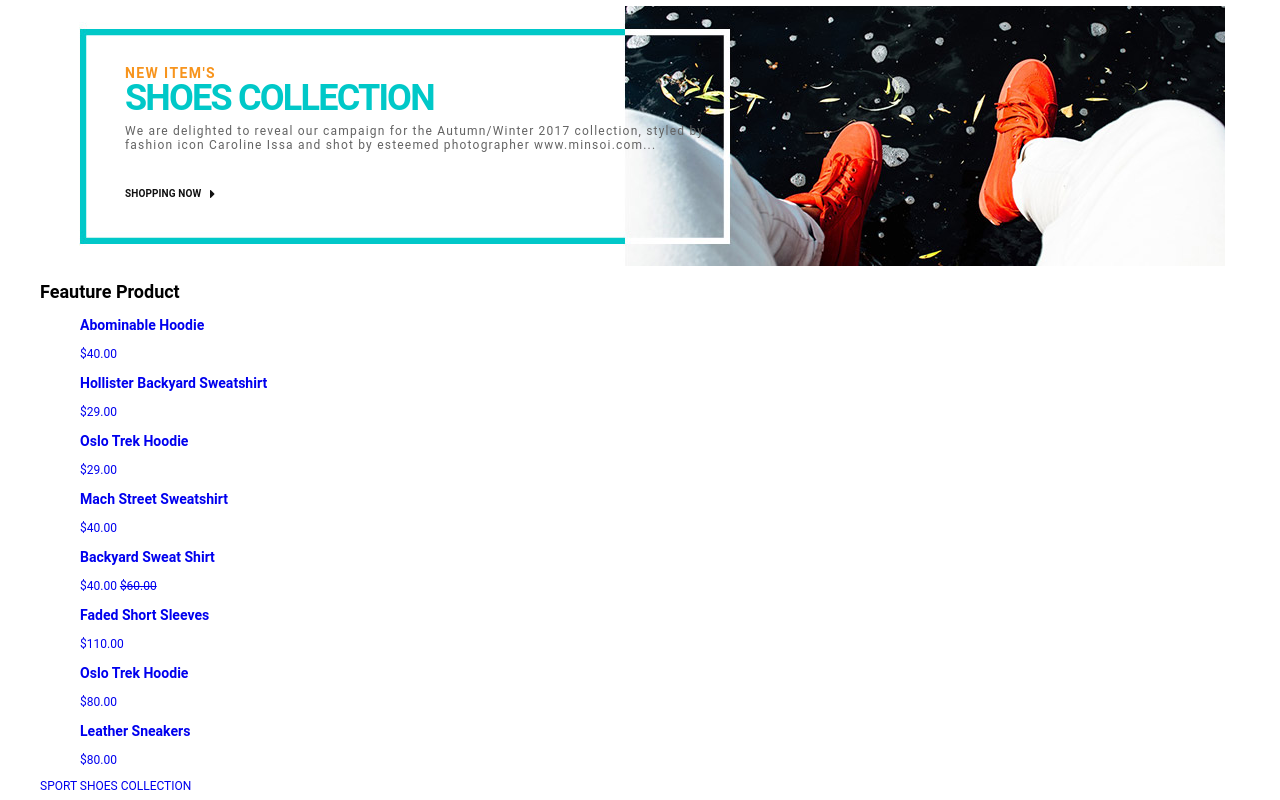
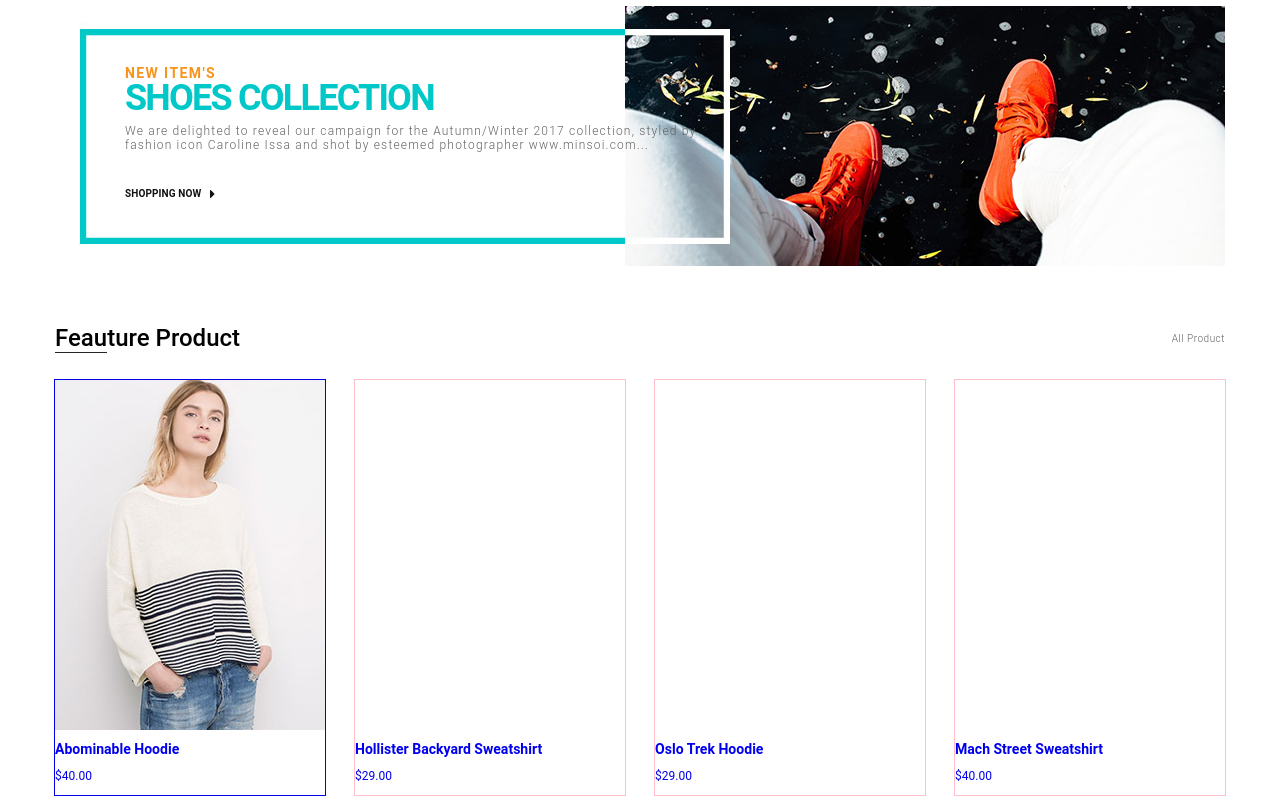
Before and after one commit to VVishnevskii/MstoreHomePage, a plain HTML site: page index.html in a window 1280 px wide. Shown: the part 1260-2060 px from the top of the page. Drawn offline with Linux system fonts and the light colour scheme.

Commit message:
The beginning of the development of the block Feauture Product

```diff
--- a/index.html
+++ b/index.html
@@ -128,10 +128,13 @@
         </section>
 
         <section class="feauture-product">
-          <h2 class="block-title"><span class="border">Feau</span>ture Product</h2>
-          <ul class="">
+          <div class="block-for-title">
+            <h2 class="block-title"><span class="underline">Feau</span>ture Product</h2>
+            <a href="#"><span class="small-title">All Product</span></a>
+          </div>
+          <ul class="feauture-product-list">
             <li>
-              <a href="#">
+              <a class="item-1" href="#">
                 <h3 class="product-name">Abominable Hoodie</h3>
                 <p class="product-price">$40.00</p>
               </a>
--- a/style-homepage-mstore.css
+++ b/style-homepage-mstore.css
@@ -28,12 +28,26 @@ li {
   list-style: none;
 }
 
+h1,
+h2,
+h3 {
+  margin: 0;
+  padding: 0;
+}
+
 .wrapper-center {
   width: 1200px;
   margin: 0 auto;
   padding: 0;
 }
 
+.red {
+  color: #ff0036;
+}
+
+.blue {
+  color: #00b8b8;
+}
 
 .header-info {
   width: 100%;
@@ -108,7 +122,7 @@ li {
   padding: 0;
 }
 
-.main-logo p {
+.main-logo > p {
   position: relative;
   font-family: "Ancuu", "Arial", sans-serif;
   font-size: 36px;
@@ -120,7 +134,7 @@ li {
   padding: 0;
 }
 
-.main-logo p::after {
+.main-logo > p::after {
   position: absolute;
   top: 29px;
   left: 88px;
@@ -148,7 +162,7 @@ li {
   padding: 0;
 }
 
-.header-nav-list li {
+.header-nav-list > li {
   display: flex;
   align-items: center;
   height: 65px;
@@ -157,7 +171,7 @@ li {
 }
 
 
-.header-nav-list li a {
+.header-nav-list > li > a {
   display: flex;
   align-items: center;
   height: 65px;
@@ -178,7 +192,7 @@ li {
 }
 
 .header-nav-list li a:active {
-  opacity: 0.5;
+  opacity: 0.6;
 }
 
 .user-menu-list {
@@ -193,7 +207,8 @@ li {
 
 .user-menu-list img {
   margin-right: 24px;
-  transition-duration: 0.3s;
+  transition-duration: 0.3s, 0.2s;
+  transition-property: opacity, transform;
 }
 
 .user-menu-list img:hover,
@@ -202,15 +217,11 @@ li {
 }
 
 .user-menu-list img:active {
-  opacity: 0.4;
+  transform: scale(1.2);
 }
 
 .user-menu-list .shopping-cart img {
   margin-right: 10px;
-}
-
-.user-menu-list li {
-  list-style: none;
 }
 
 .ad-top {
@@ -234,6 +245,8 @@ li {
 
 .ad-top-text {
   position: absolute;
+  display: flex;
+  flex-direction: column;
   left: 115px;
   top: 138px;
   z-index: 1;
@@ -242,7 +255,7 @@ li {
 
 }
 
-.ad-top-text p {
+.ad-top-text > p {
   margin: 0;
   padding: 0;
 }
@@ -267,7 +280,6 @@ li {
 }
 
 .ad-top-text p:nth-child(3) {
-  font-family: "Roboto", "Arial", sans-serif;
   font-size: 14px;
   font-style: italic;
   line-height: 72px;
@@ -276,6 +288,8 @@ li {
 
 .open-more {
   position: relative;
+  z-index: 2;
+  display: block;
   margin: 0;
   padding: 0;
   margin-right: 30px;
@@ -325,7 +339,7 @@ li {
   padding: 0;
 }
 
-.sopping-support-retum-list li {
+.sopping-support-retum-list > li {
   position: relative;
   width: 270px;
   margin: 0;
@@ -335,7 +349,7 @@ li {
   box-sizing: border-box;
 }
 
-.sopping-support-retum-list .advantage h3 {
+.sopping-support-retum-list .advantage > h3 {
   margin: 0;
   padding: 0;
   font-family: "Roboto", "Arial", sans-serif;
@@ -346,18 +360,14 @@ li {
   color: #252525;
 }
 
-.sopping-support-retum-list .advantage p {
+.sopping-support-retum-list .advantage > p {
   margin: 0;
   padding: 0;
   font-family: "Roboto", "Arial", sans-serif;
   font-size: 12px;
-  font-weight: 400;
+  font-weight: 300;
   letter-spacing: 0.075em;
   color: #898989;
-}
-
-.shipping {
-
 }
 
 .shipping::before {
@@ -370,10 +380,6 @@ li {
   background-repeat: no-repeat;
   background-position: center;
   content: "";
-}
-
-.shipping {
-
 }
 
 .support::before {
@@ -418,6 +424,7 @@ li {
   align-content: space-between;
   flex-wrap: wrap;
   height: 690px;
+  margin-bottom: 30px;
 }
 
 .new-arrival-left {
@@ -479,10 +486,6 @@ li {
   flex-direction: column;
 }
 
-.red {
-  color: #ff0036;
-}
-
 .price {
   margin: 0;
   margin-top: 14px;
@@ -516,10 +519,6 @@ li {
   align-items: flex-start;
 }
 
-.blue {
-  color: #00b8b8;
-}
-
 .right {
   text-align: right;
 }
@@ -536,7 +535,7 @@ li {
   flex-direction: column;
 }
 
-.shoes-collection-link p {
+.shoes-collection-link > p {
   margin: 0;
   padding: 0;
 }
@@ -565,9 +564,82 @@ li {
 
 .shoes-collection-link p:nth-of-type(2) {
   margin-bottom: 36px;
-  font-weight: 400;
+  font-weight: 300;
   font-size: 12px;
   letter-spacing: 0.1em;
   line-height: auto;
   color: #636363;
 }
+
+.underline {
+  border-bottom: 1px solid #252525;
+}
+
+.block-title {
+  flex-grow: 1;
+  font-size: 24px;
+  font-weight: 500;
+  color: :#252525;
+}
+
+.block-for-title {
+  display: flex;
+  align-items: center;
+  height: 84px;
+  margin: 0 15px;
+  padding: 0;
+}
+
+.small-title {
+  font-size: 10px;
+  font-weight: 300;
+  letter-spacing: 0.05em;
+  color: #636363;
+}
+
+.small-title:hover,
+.small-title:focus {
+  box-shadow: 0 1px 0px 0px #636363;
+}
+
+.small-title:active{
+  opacity: 0.6;
+  box-shadow: 0 1px 0px 0px #636363;
+}
+
+
+
+.feauture-product-list {
+  display: flex;
+  flex-wrap: wrap;
+  justify-content: space-between;
+  margin: 0 15px;
+  padding: 0;
+}
+
+.feauture-product-list > li {
+  display: flex;
+  width: 270px;
+  height: 415px;
+  margin-bottom: 30px;
+
+/*  Для сеток*/
+  box-shadow: 0 0 0 1px pink;
+}
+
+.feauture-product-list > li > a {
+  display: flex;
+  flex-direction: column;
+  justify-content: flex-end;
+  width: 100%;
+  height: 415px;
+}
+
+.feauture-product-list > li .item-1{
+  background-image: url(img/AbominableHoodie.jpg);
+  background-repeat: no-repeat;
+  background-position: top;
+
+  /*  Для сеток*/
+  box-shadow: 0 0 0 1px;
+}
```
Also changed, not shown: img/AbominableHoodie.jpg (added).
